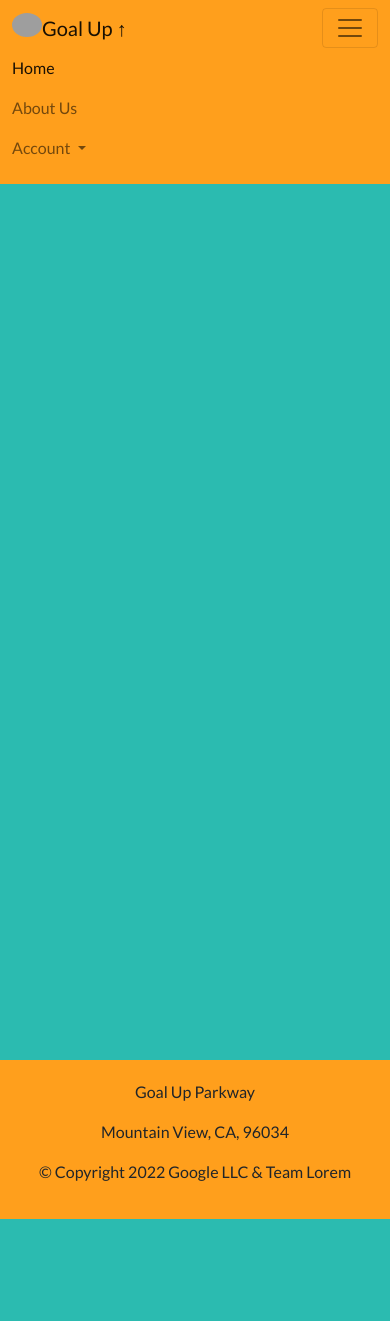
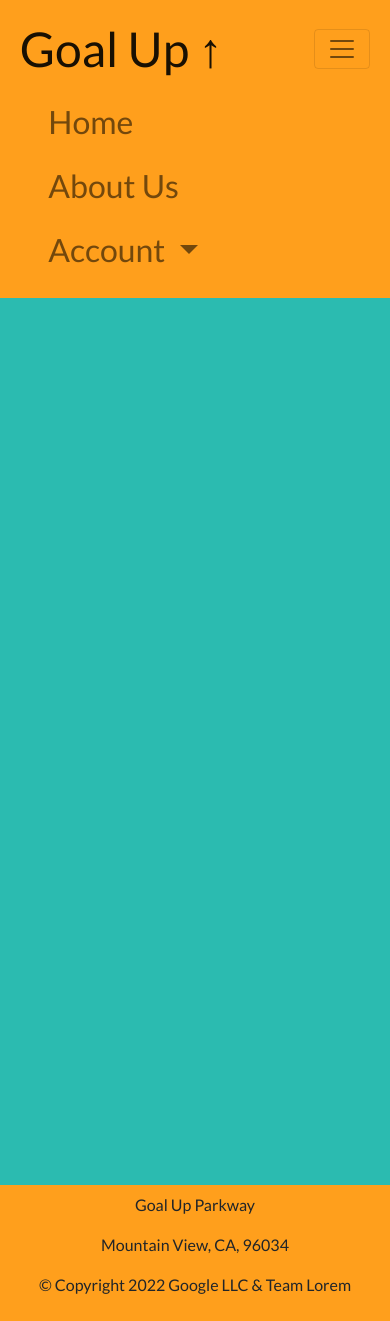
Before and after one commit to sael17/TechExchange-S22-TeamLorem, a Flask app: page / in a window 390 px wide, after a click that opens the changed part. Before the commit the page ends 1219 px from the top, so only its background shows below. Run offline with Flask 2, Linux system fonts and the light colour scheme; data that the repository does not hold is empty; some libraries are stand-ins or nearby versions; grey boxes are pictures that could not be loaded.

Commit message:
Making posts and main.html content responsive

```diff
--- a/app.py
+++ b/app.py
@@ -92,7 +92,9 @@ def index():
         data = posts.find({})
         result = []
         for entry in data:
-            result.append(model.create_post(author = entry['author'], group = entry['group'], content = entry['content'], date = entry['date'], image = entry['group_image']))
+            author_name = users.find_one({'_id':entry['author']})
+            #TODO - get group name from group db
+            result.append(model.create_post(author = author_name['username'], group = entry['group'], content = entry['content'], date = entry['date'], image = entry['group_image']))
             if result:
                 return render_template('index.html', home_posts=result)
     return render_template('index.html',error='There are no posts available')
@@ -138,8 +140,6 @@ def google_login():
     else:
         return render_template("session.html",session=session,sign_up = False, google_signup = True,
         display=True)
-
-
 
 
 # -- Normal Routes --
@@ -271,8 +271,8 @@ def group():
     is_active = False
     current_user = session.get('username')
     # even though usernames are unique we use find one because if not it returns a cursor object
-    author = users.find_one({'username':current_user})
-    if author:
+    if current_user:
+        author = users.find_one({'username':current_user})
         is_active = True
 
     if request.method == 'POST':
@@ -284,14 +284,15 @@ def group():
         image = 'https://imageio.forbes.com/blogs-images/forbestechcouncil/files/2019/01/canva-photo-editor-8-7.jpg?fit=bounds&format=jpg&width=960'
 
         #create post
-        new_post = Post(author=author['_id'],group=group,content=content,date=time,image=image)
-        posts.insert_one({'author':new_post.author,'group':new_post.group,'content':new_post.content,'date':new_post.date,'group_image':new_post.image})
+        new_post = Post(author=author['_id'], group=group, content=content, date=time, image=image)
+        posts.insert_one({'author':new_post.author, 'group':new_post.group, 'content':new_post.content, 'date':new_post.date, 'group_image':new_post.image})
 
+        #TODO
         group_info = test_groups.find_one({})
         group_posts = posts.find({'group': group_info['_id']})
         result = []
         for post in group_posts:
-            author_name = users.find_one({'_id':post['author']})
+            author_name = users.find_one({'_id': post['author']})
             result.append(model.create_post(author = author_name['username'], group = group_info['group_name'], content = post['content'], date = post['date'], image = post['group_image']))
 
         if result:
--- a/static/css/posts.css
+++ b/static/css/posts.css
@@ -12,7 +12,6 @@
 
 img{
     border-radius: 50%;
-    float: left;
     max-width: 100%;
 }
 
@@ -23,4 +22,21 @@ img{
 
 .date{
     float:right;
+    margin-right: 4%;
 }
+
+
+@media screen and (max-width:991px){
+    img{
+        width:40%;
+    }
+    .container{
+        width:75% !important;
+    }
+}
+
+@media screen and (max-width:425px){
+    .container{
+        font-size: 0.75rem;
+    }
+}
--- a/static/css/style.css
+++ b/static/css/style.css
@@ -33,14 +33,38 @@ body{
     font-weight: 400;
 }
 
+ul{
+    margin-left: 3%;
+}
+
 .navbar{
     background-color: var(--color-primary-dark);
+    padding: 2% !important;
+    margin-bottom: 3%;
+}
+
+.nav-item{
+    padding: 0 18px;
+    font-size: 2.0rem;
 }
 
 .footer-content{
-    padding: 5%;
+    padding: 2%;
     background-color: var(--color-primary-dark);
     text-align: center;
     position: absolute;
     width: 100%;
 }
+
+.navbar-brand{
+    font-size: 3.0rem !important;
+}
+
+@media screen and (max-width:768){
+    .nav-item{
+        font-size: 1.5rem;
+    }
+    .navbar-brand{
+        font-size: 2.5rem;
+    }
+}
--- a/templates/main.html
+++ b/templates/main.html
@@ -13,8 +13,7 @@
 
     <!-- Bootstrap CSS library links  -->
 
-    <link href="https://cdn.jsdelivr.net/npm/bootstrap@5.0.2/dist/css/bootstrap.min.css" rel="stylesheet"
-        integrity="sha384-EVSTQN3/azprG1Anm3QDgpJLIm9Nao0Yz1ztcQTwFspd3yD65VohhpuuCOmLASjC" crossorigin="anonymous">
+    <link href="https://cdn.jsdelivr.net/npm/bootstrap@5.0.2/dist/css/bootstrap.min.css" rel="stylesheet" integrity="sha384-EVSTQN3/azprG1Anm3QDgpJLIm9Nao0Yz1ztcQTwFspd3yD65VohhpuuCOmLASjC" crossorigin="anonymous">
 
     <!-- Google Fonts links  -->
     <link rel="preconnect" href="https://fonts.googleapis.com">
@@ -28,8 +27,6 @@
         <nav class="navbar navbar-expand-md navbar-light">
             <div class="container-fluid">
                 <a class="navbar-brand" href="#">
-                    <img src="/static/Page-logo.png" alt="" width="30" height="24"
-                        class="d-inline-block align-text-top">
                     Goal Up &uarr;</a>
                 <button class="navbar-toggler" type="button" data-bs-toggle="collapse" data-bs-target="#navbarSupportedContent"
                     aria-controls="navbarSupportedContent" aria-expanded="false" aria-label="Toggle navigation">
@@ -38,7 +35,7 @@
                 <div class="collapse navbar-collapse" id="navbarSupportedContent">
                     <ul class="navbar-nav me-auto mb-2 mb-lg-0">
                         <li class="nav-item">
-                            <a class="nav-link active" aria-current="page" href="#">Home</a>
+                            <a class="nav-link" aria-current="page" href="#">Home</a>
                         </li>
                         <li class="nav-item">
                             <a class="nav-link" href="#">About Us</a>
```
Also changed, not shown: templates/groups.html (+17 -16 lines).
